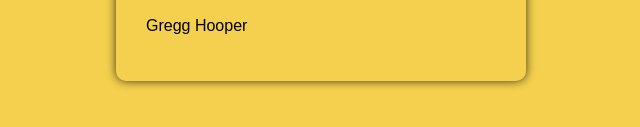
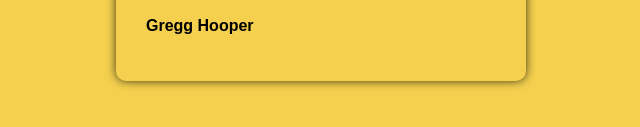
Before and after one commit to christianmachira/blog-preview-card, a plain HTML site: page index.html in a window 1280 px wide. Shown: the part 509-636 px from the top of the page, 319-959 px from the left. Drawn offline with Linux system fonts and the light colour scheme.

Commit message:
fourth commit

```diff
--- a/index.html
+++ b/index.html
@@ -21,7 +21,7 @@
 
 
         <img src="image-avatar.webp" alt="Gregg Hooper">
-        <p style="color:black;">Gregg Hooper</p>
+        <p style="color:black;"><b>Gregg Hooper</b></p>
 
         </div>
     </body>
--- a/style.css
+++ b/style.css
@@ -8,6 +8,7 @@ body{
     flex-shrink: 0;
     align-items: center;
     flex-wrap: wrap;
+    place-items: center;
     width: 350px;
     padding: 30px;
     margin: auto;
@@ -15,6 +16,7 @@ body{
     box-shadow: 0px 0px 10px 0px rgba(0,0,0,0.75);
     justify-content: center;
     color: hsl(0, 0%, 50%);
+
 }
 
 div.img2{
@@ -25,6 +27,7 @@ div.box{
     align-items: center;
     flex-direction: column;
     flex-wrap: wrap;
+
 }
 img{
     object-fit: cover;
```
